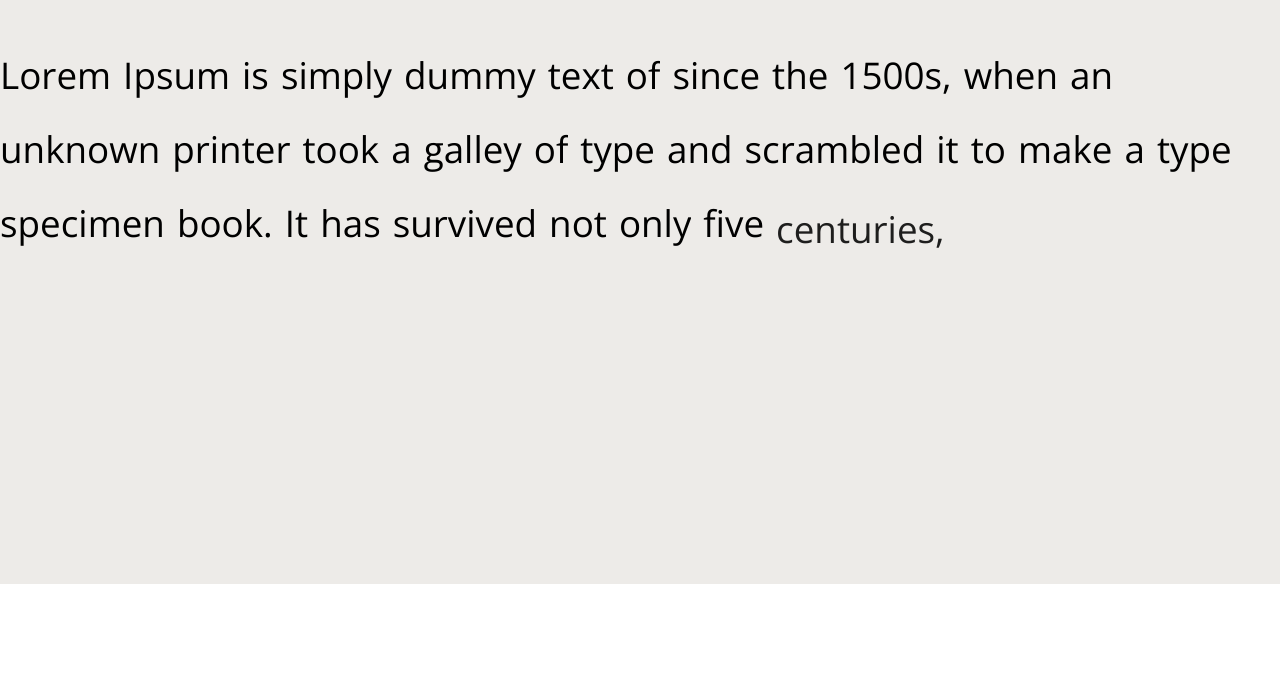
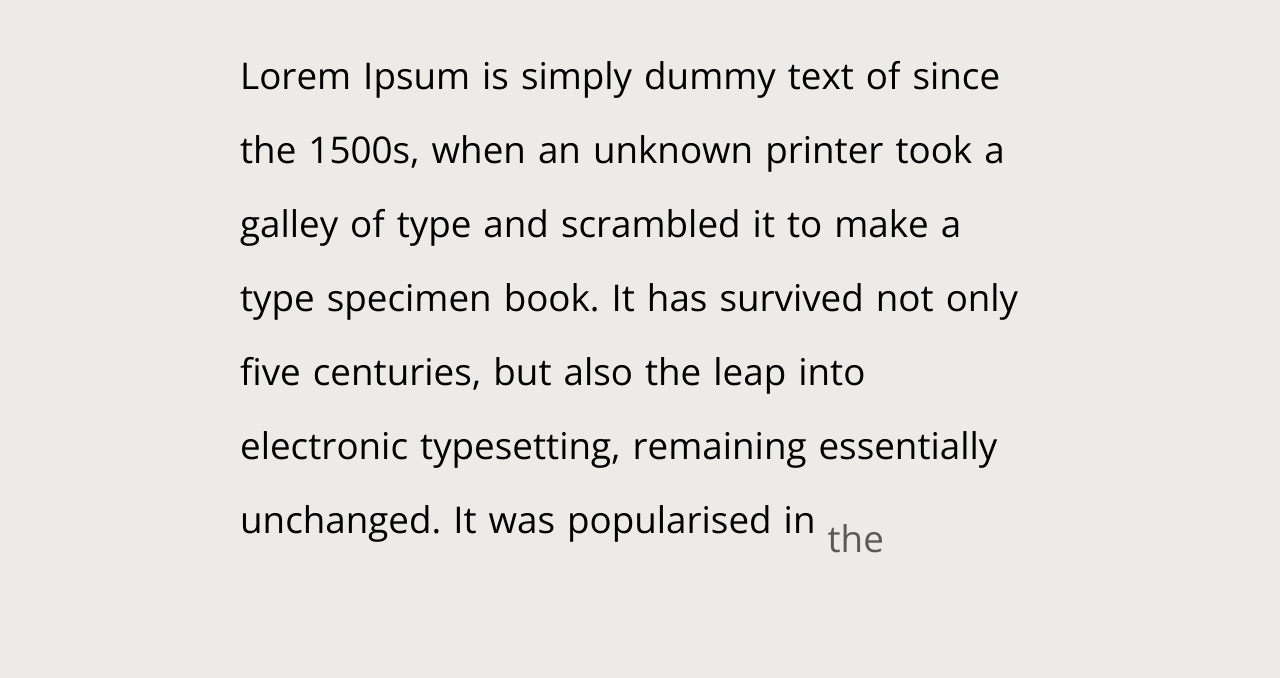
Before and after one commit to olo75jg21/creative-portfolio, a Next.js app: page / in a window 1280 px wide. Shown: the part 802-1480 px from the top of the page. Before the commit the page ends 1396 px from the top, so only its background shows below. Built offline with nearby package versions, Linux system fonts and the light colour scheme.

Commit message:
transfer

```diff
--- a/components/about/About.module.css
+++ b/components/about/About.module.css
@@ -1,5 +1,6 @@
 .container {
   background: var(--bgColor);
-  padding: 5vh 0;
+  padding: 5vh 30vh;
   transition: var(--bg-transition);
+  height: 100vh;
 }
--- a/context/Theme.tsx
+++ b/context/Theme.tsx
@@ -1,6 +1,6 @@
 "use client";
 
-import setCSSVariable from "@/utils/setCssVariable";
+import setCSSVariable from "@/utils/setCSSVariable";
 import { createContext, useCallback, useContext, useState } from "react";
 
 type Background = "var(--white-color)" | "var(--creme-color)";
```
